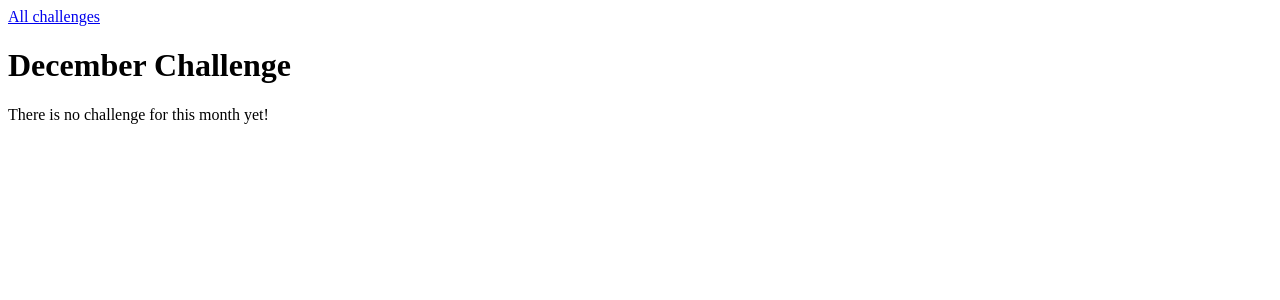
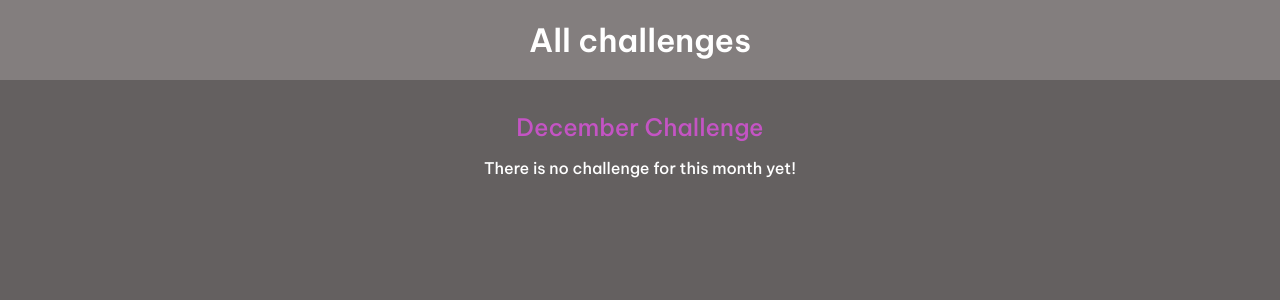
Before and after one commit to david-drvar/Python-Django-The-Practical-Guide, a Django app: page /challenges/december in a window 1280 px wide. Shown: the top 300 px of the page. Run offline with Django 4.2, Linux system fonts and the light colour scheme.

Commit message:
global css file & more styling

```diff
--- /dev/null
+++ b/monthly_challenges/challenges/static/challenges/challenge.css
@@ -0,0 +1,22 @@
+h1,h2 {
+    text-align: center;
+    color: white
+}
+
+h1 {
+    font-size: 1.5rem;
+    margin: 2rem 0 1rem 0;
+    font-weight:normal;
+    color: #c454c4;
+
+}
+
+h2 {
+    font-weight: bold;
+    font-size: 3rem;
+}
+
+.fallback {
+    text-align: center;
+    color: white;
+}
--- a/monthly_challenges/challenges/static/challenges/challenges.css
+++ /dev/null
@@ -1,3 +0,0 @@
-ul {
-    list-style: none;
-}
--- /dev/null
+++ b/monthly_challenges/challenges/static/challenges/includes/header.css
@@ -0,0 +1,25 @@
+header {
+    width: 100%;
+    height: 5rem;
+    background-color: #837e7e;
+}
+
+header nav {
+    width: 100%;
+    height: 100%;
+    display: flex;
+    justify-content: center;
+    align-items: center;
+}
+
+header nav a {
+    color: white;
+    font-size: 2rem;
+    font-weight: bold;
+    text-decoration: none;
+}
+
+header nav a:hover,
+header nav a:active {
+    color: #c454c4;
+}
--- a/monthly_challenges/challenges/templates/challenges/challenge.html
+++ b/monthly_challenges/challenges/templates/challenges/challenge.html
@@ -1,4 +1,10 @@
 {% extends "base.html" %}
+{% load static %}
+
+    {% block css_files %}
+        <link rel="stylesheet" href="{% static "challenges/challenge.css" %}">
+        <link rel="stylesheet" href="{% static "challenges/includes/header.css" %}">
+    {% endblock %}
 
     {% block page_title %}
         {{ month|title }} Challenge
@@ -12,6 +18,6 @@
     {% if text is not None %}
         <h2>{{ text }}</h2>
     {% else %}
-        <p>There is no challenge for this month yet!</p>
+        <p class="fallback">There is no challenge for this month yet!</p>
     {% endif %}
     {% endblock %}
--- a/monthly_challenges/challenges/templates/challenges/index.html
+++ b/monthly_challenges/challenges/templates/challenges/index.html
@@ -2,7 +2,8 @@
 {% load static %}
 
     {% block css_files %}
-        <link rel="stylesheet" href="{% static "challenges/challenges.css" %}">
+        <link rel="stylesheet" href="{% static "challenges/index.css" %}">
+        <link rel="stylesheet" href="{% static "challenges/includes/header.css" %}">
     {% endblock %}
 
     {% block page_title %}
--- a/monthly_challenges/monthly_challenges/settings.py
+++ b/monthly_challenges/monthly_challenges/settings.py
@@ -115,6 +115,10 @@ USE_TZ = True
 
 STATIC_URL = 'static/'
 
+STATICFILES_DIRS = [
+    BASE_DIR / "static"
+]
+
 # Default primary key field type
 # https://docs.djangoproject.com/en/4.0/ref/settings/#default-auto-field
 
--- /dev/null
+++ b/monthly_challenges/static/styles.css
@@ -0,0 +1,10 @@
+@import url('https://fonts.googleapis.com/css2?family=Be+Vietnam+Pro:wght@500;600&display=swap');
+
+html {
+    font-family: 'Be Vietnam Pro', sans-serif;;
+}
+
+body {
+    margin: 0;
+    background-color: #646060;
+}
--- a/monthly_challenges/templates/base.html
+++ b/monthly_challenges/templates/base.html
@@ -1,8 +1,11 @@
+{% load static %}
+
 <!DOCTYPE html>
 <html lang="en">
 <head>
     <meta charset="UTF-8">
     <title>{% block page_title %}My Challenges{% endblock %}</title>
+    <link rel="stylesheet" href="{% static "styles.css" %}">
     {% block css_files %}{% endblock %}
 </head>
 <body>
```
Also changed, not shown: monthly_challenges/challenges/static/challenges/index.css (added, +36 -0 lines).
